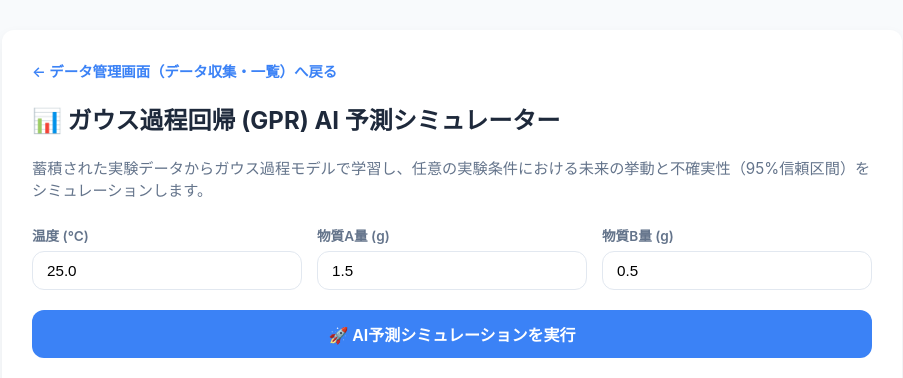
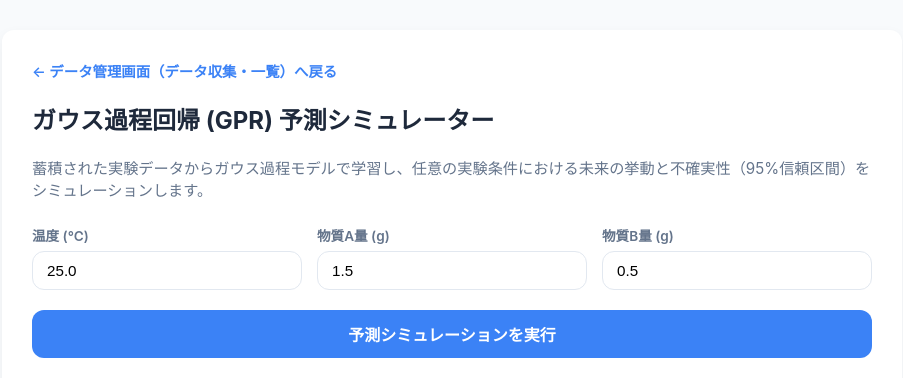
Before and after one commit to yu-yoshii/mii-platform, a Flask app: page /predict in a window 1280 px wide. Shown: the top 378 px of the page, without its empty margins (188-1091 px from the left). Run offline with Flask 3, Linux system fonts and the light colour scheme; parts of the project's set-up code (start-up, migrations or seed data) failed here and were passed over.

```diff
--- a/templates/predict.html
+++ b/templates/predict.html
@@ -89,7 +89,7 @@
     <div class="container">
         <a href="/" class="nav-link">← データ管理画面（データ収集・一覧）へ戻る</a>
 
-        <h2>📊 ガウス過程回帰 (GPR) AI 予測シミュレーター</h2>
+        <h2> ガウス過程回帰 (GPR)  予測シミュレーター</h2>
         <p style="color: #64748b; font-size: 0.95em; margin-bottom: 25px;">
             蓄積された実験データからガウス過程モデルで学習し、任意の実験条件における未来の挙動と不確実性（95%信頼区間）をシミュレーションします。
         </p>
@@ -109,7 +109,7 @@
             </div>
         </div>
 
-        <button class="btn-predict" id="runPredictBtn" onclick="runPrediction()">🚀 AI予測シミュレーションを実行</button>
+        <button class="btn-predict" id="runPredictBtn" onclick="runPrediction()"> 予測シミュレーションを実行</button>
 
         <div class="chart-container">
             <canvas id="predictionChart"></canvas>
@@ -126,7 +126,7 @@
 
             const btn = document.getElementById('runPredictBtn');
             btn.disabled = true;
-            btn.textContent = '⏳ ガウス過程による回帰計算中...';
+            btn.textContent = ' ガウス過程による回帰計算中...';
 
             try {
                 // 予測専用APIへPOSTリクエスト
@@ -148,7 +148,7 @@
                 alert('サーバーとの通信に失敗しました。');
             } finally {
                 btn.disabled = false;
-                btn.textContent = '🚀 AI予測シミュレーションを実行';
+                btn.textContent = ' 予測シミュレーションを実行';
             }
         }
 
```
